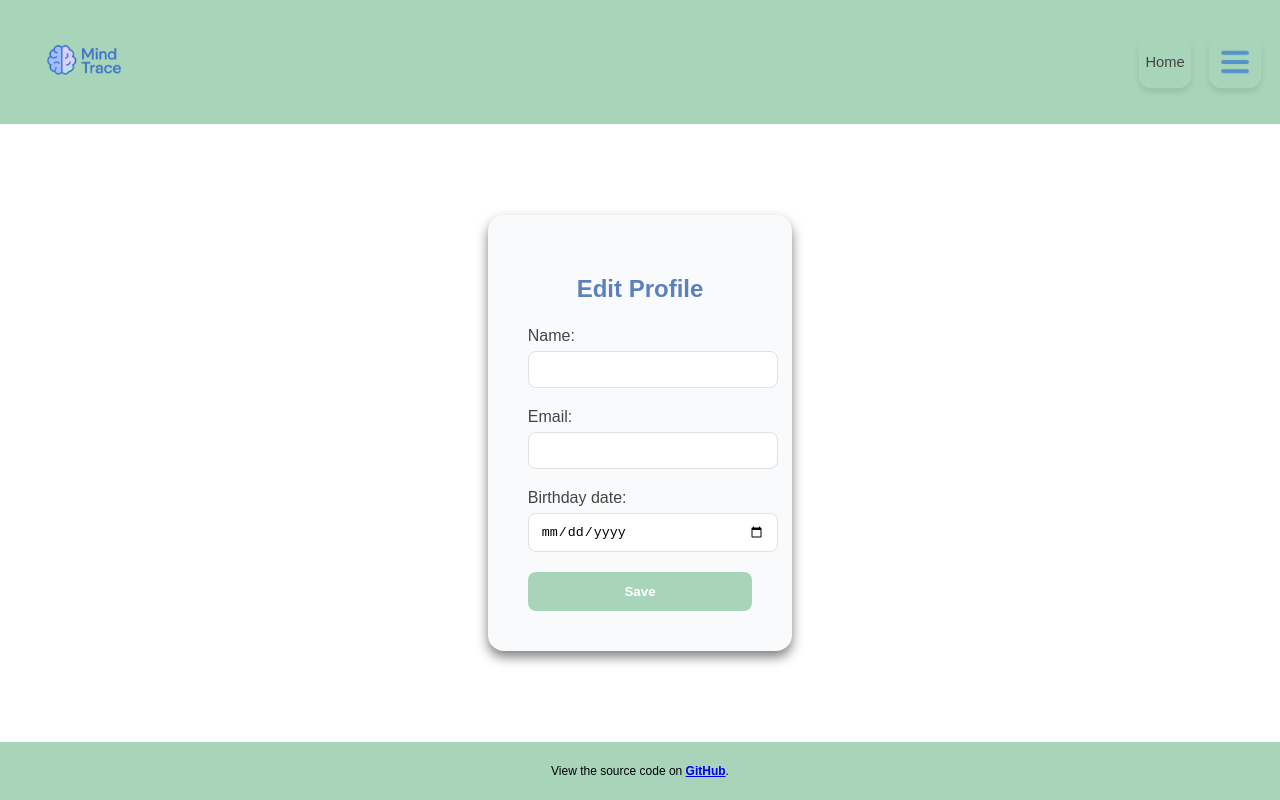
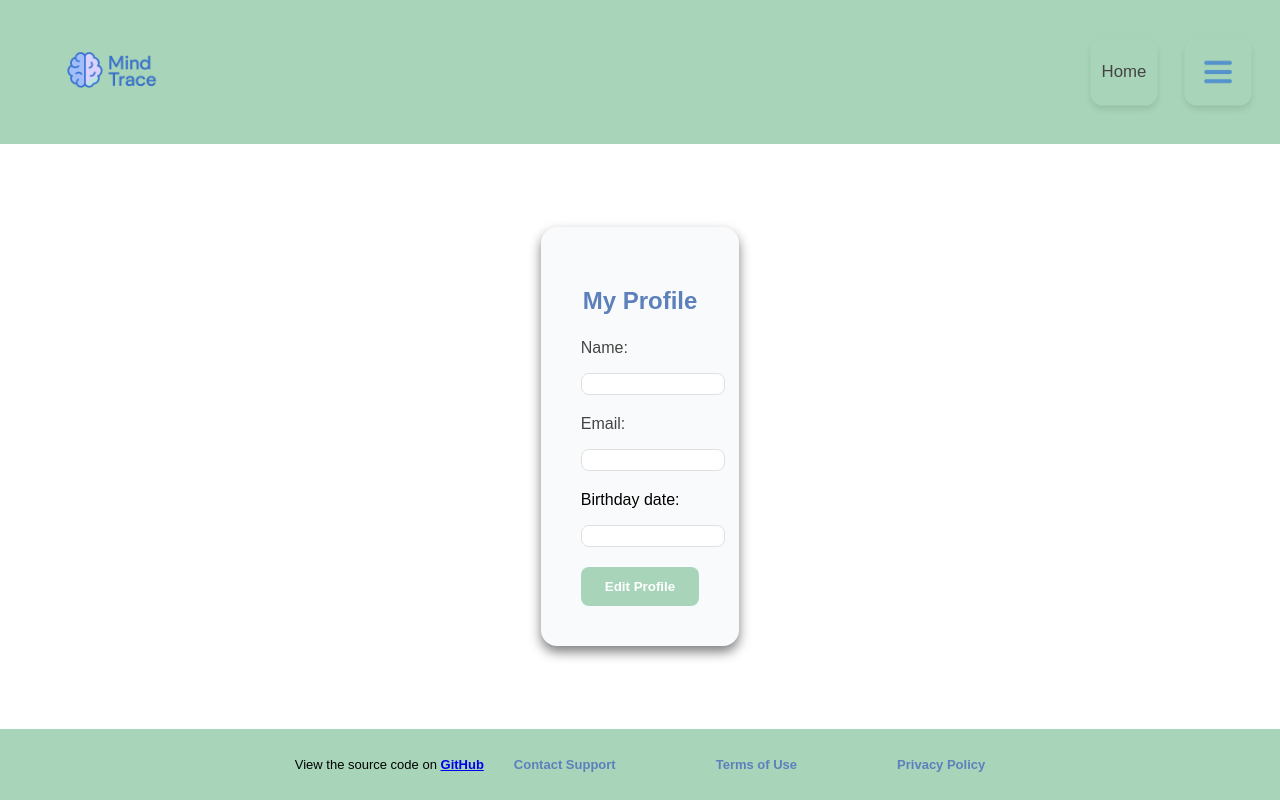
Before and after one commit to JoiceCnt/Mind-Trace, a React (Vite) app: page /edit-profile in a window 1280 px wide. Built offline with nearby package versions, Linux system fonts and the light colour scheme; no server answers.

Commit message:
edit profiel

```diff
--- a/src/Components/Footer.jsx
+++ b/src/Components/Footer.jsx
@@ -25,11 +25,25 @@ function Footer() {
               href="https://github.com/JoiceCnt/Mind-Trace"
               target="_blank"
               rel="noopener noreferrer"
+              className="footer-link"
             >
               <strong>GitHub</strong>
             </a>
-        .
         </p>
+
+        <nav className="footer-nav">
+          <a href="/contact-support" className="footer-link">
+            Contact Support
+          </a>
+
+          <a href="/terms-of-use" className="footer-link">
+            Terms of Use
+          </a>
+
+          <a href="/privacy-policy" className="footer-link">
+            Privacy Policy
+          </a>
+        </nav>
     </footer>
   );
 }
--- a/src/Pages/EditProfile.jsx
+++ b/src/Pages/EditProfile.jsx
@@ -4,12 +4,16 @@ import "../Styles/EditProfile.css";
 
 function EditProfile() {
   const [profile, setProfile] = useState({ name: "", email: "", birthday: "" });
+  const [originalProfile, setOriginalProfile] = useState(null);
+  const [isEditing, setIsEditing] = useState(false);
 
   useEffect(() => {
-    // Simulamos una carga de datos del perfil actual
-    const patientsId = localStorage.getItem("user"); // o donde guardes tu info
+  const patientsId = localStorage.getItem("patient");
   axios.get(`http://localhost:5005/patients/${patientsId}`)
-      .then((res) => setProfile(res.data))
+    .then((res) => {
+      setProfile(res.data);
+      setOriginalProfile(res.data);
+    })
     .catch((err) => console.error("Error loading profile", err));
 }, []);
 
@@ -19,15 +23,26 @@ function EditProfile() {
 
   const handleSave = () => {
     axios.put(`http://localhost:5005/patients/${profile.id}`, profile)
-      .then(() => alert("Profile updated!"))
+      .then(() => {
+        alert("Profile updated!");
+        setIsEditing(false);
+        setOriginalProfile(profile);
+      })
       .catch((err) => console.error("Update failed", err));
   };
 
+  const handleCancel = () => {
+    setProfile(originalProfile);
+    setIsEditing(false);
+  };
+
+
   return (
     <div className="edit-profile-container">
-      <h2 className="edit-profile-title">Edit Profile</h2>
+      <h2 className="edit-profile-title">My Profile</h2>
 
         <label className="edit-label">Name:</label>
+        {isEditing ? (
           <input
           type="text"
           name="name"
@@ -35,7 +50,12 @@ function EditProfile() {
           onChange={handleChange}
           className="edit-input"
           />
+          ) : (
+            <p className="edit-input">{profile.name}</p>
+          )}
+
         <label className="edit-label">Email:</label>
+        {isEditing ? (
         <input
           type="email"
           name="email"
@@ -43,7 +63,12 @@ function EditProfile() {
           onChange={handleChange}
           className="edit-input"
         />
-      <label className="edit-label">Birthday date:</label>
+        ) : (
+           <p className="edit-input">{profile.email}</p>
+          )}
+
+        <label>Birthday date:</label>
+        {isEditing ? (
           <input
             type="date"
             name="birthday"
@@ -51,11 +76,21 @@ function EditProfile() {
             onChange={handleChange}
             className="edit-input"
           />
-      <button onClick={handleSave} className="edit-save-button">
-        Save
-      </button>
+          ) : (
+            <p className="edit-input">{profile.birthday}</p>
+        )}
+
+      {isEditing ? (
+        <>
+          <button onClick={handleSave} className="edit-save-button">Save</button>
+          <button onClick={handleCancel} className="edit-cancel-button">Cancel</button>
+        </>
+      ) : (
+        <button onClick={() => setIsEditing(true)} className="edit-save-button">Edit Profile</button>
+      )}
     </div>
   );
 }
 
+
 export default EditProfile;
--- a/src/Pages/EmotionSelectorPage.jsx
+++ b/src/Pages/EmotionSelectorPage.jsx
@@ -31,7 +31,13 @@ const EmotionSelectorPage = () => {
 
   return (
     <div className="emotion-selector-page">
-      <h2>How are you feeling today?</h2>
+      <p className="intro-text">
+      Welcome to the app where your feelings matter, every single day.
+      </p>
+
+      <div className="question-box">
+        <h2>How are you feeling today?</h2>
+      </div>
 
       <div className="emoji-grid">
         {emotions.map((emotion) => (
--- a/src/Styles/App.css
+++ b/src/Styles/App.css
@@ -22,28 +22,28 @@ body {
 
 /* ===NAVBAR=== */
 .navbar {
-  padding: 10px 20px;
+  padding: 10px 30px;
   display: flex;
   align-items: center;
   justify-content: space-between;
 }
 .logo {
-  height: 100px;
-  margin-left: 1rem;
+  height: 120px;
+  margin-left: 1.5rem;
 }
 .navbar-actions {
   display: flex;
   align-items: center;
-  gap: 20px;
+  gap: 30px;
 }
 .home-button {
-  font-size: 14px;
+  font-size: 16px;
   color: rgb(68, 67, 67);
   background-color: transparent;
   border: none;
   border-radius: 12px;
-  width: 50px;
-  height: 50px;
+  width: 64px;
+  height: 64px;
   cursor: pointer;
   box-shadow: 0 4px 6px rgba(0, 0, 0, 0.1); /* sombra suave */
   transition: all 0.2s ease;
@@ -56,8 +56,8 @@ body {
   display: flex;
   align-items: center;
   justify-content: center;
-  width: 50px;
-  height: 50px;
+  width: 64px;
+  height: 64px;
   cursor: pointer;
   border: none;
   border-radius: 12px;
@@ -74,47 +74,86 @@ body {
 }
 .dropdown-menu {
   position: absolute;
-  top: 60px;
+  top: 90px;
   right: 1rem;
-  background-color: #A8D5BA;
-  border-radius: 8px;
+  background-color: #F9FAFB;
+  border-radius: 12px;
   box-shadow: 0 2px 8px rgba(0, 0, 0, 0.2);
   padding: 1rem;
-  width: 200px;
+  width: 220px;
   z-index: 100;
+  transition: opacity 0.2s ease, transform 0.2s ease;
+  border: 1px solid #E0E0E0;
 }
 .dropdown-title {
-  font-weight: bold;
-  margin-bottom: 0.5rem;
+  font-weight: 600;
+  margin-bottom: 0.75rem;
   display: block;
   text-align: right;
-  font-size: 14px;
+  font-size: 15px;
+  color: #5C80BC;
 }
 .dropdown-list {
   list-style: none;
   padding: 0;
   margin: 0;
-  text-align: center;
 }
 .dropdown-list li {
-  padding: 0.5rem;
+  padding: 0.6rem 0.8rem;
   cursor: pointer;
-  border-radius: 5px;
+  border-radius: 8px;
   font-size: 14px;
+  color: #333;
+  transition: background-color 0.2s ease, color 0.2s ease;
 }
 .dropdown-list li:hover {
-  background-color: #f0f0f0;
+  background-color: #A1B8E1;
+  color: #fff
 }
 
 
 /* ===FOOTER=== */
 .footer {
-  background-color: #e0e0e0;
-  padding: 10px 20px;
-  font-size: 12px;
+  width: 100%;
+  padding: 15px 20px;
+  font-size: 13px;
   display: flex;
   justify-content: center;
+  align-items: center;
+  gap: 30px; /* separa el párrafo y el nav */
+  box-sizing: border-box;
+  flex-wrap: nowrap; /* evita que bajen a otra línea */
 }
+
+.footer-text {
+  margin: 0;
+  white-space: nowrap; /* que no haga wrap en móvil */
+}
+
+.footer-text a.footer-link {
+  margin-left: 6px; /* espacio entre texto y GitHub */
+  font-weight: 600;
+  color: #5C80BC;
+  text-decoration: none;
+  transition: color 0.3s ease;
+}
+
+.footer-text a.footer-link:hover {
+  color: #3B5A8A;
+  text-decoration: underline;
+}
+.footer-nav a.footer-link {
+  margin-left: 100px; /* aumentar espacio entre links */
+  font-weight: 600;
+  color: #5C80BC;
+  text-decoration: none;
+  transition: color 0.3s ease;
+}
+
+.footer-nav a.footer-link:first-child {
+  margin-left: 0; /* sin margen en el primer link para que no se desplace hacia la derecha */
+}
+
 /*=== PROMPT TEXT ===*/
 .prompt {
   margin-top: 20px;
--- a/src/Styles/EditProfile.css
+++ b/src/Styles/EditProfile.css
@@ -1,6 +1,6 @@
 .edit-profile-container {
     max-width: 500px;
-    margin: 60px auto;
+    margin: 60 px auto;
     background-color: #F9FAFB;
     padding: 40px;
     border-radius: 16px;
@@ -47,3 +47,20 @@
   background-color: #92c4a4;
   transform: scale(1.02);
 }
+.edit-cancel-button {
+  background-color: #e57373;
+  color: #fff;
+  padding: 12px 24px;
+  border: none;
+  border-radius: 8px;
+  font-weight: bold;
+  cursor: pointer;
+  transition: background-color 0.2s, transform 0.1s;
+  width: 100%;
+  margin-top: 10px;
+}
+
+.edit-cancel-button:hover {
+  background-color: #d32f2f;
+  transform: scale(1.02);
+}
--- a/src/Styles/EmotionSelectorPage.css
+++ b/src/Styles/EmotionSelectorPage.css
@@ -1,13 +1,36 @@
 /* Container da página */
 .emotion-selector-page {
-  max-width: 1000px;
-  margin: 40px auto 20px auto;
-  padding: 20px;
+  background-color: #F9FAFB;
+  width: 90%;
+  max-width: 900px;
+  margin: 0 auto;
+  display: flex;
+  flex-direction: column;
+  padding: 40px 0;
+  align-items: center;
+}
+.intro-text {
+  font-size: 1.2rem;
+  color: #5C80BC; /* Azul Serenity */
+  font-weight: 500;
+  margin-bottom: 2.5rem;
   text-align: center;
+  max-width: 600px;
+  margin-left: auto;
+  margin-right: auto;
 }
-.emotion-title {
-  font-size: 24px;
-  margin-bottom: 30px;
+.question-box {
+  background-color: #E0E0E0;
+  padding: 15px 25px;
+  border-radius: 16px;
+  box-shadow: 0 4px 10px rgba(0, 0, 0, 0.1);
+  margin-bottom: 2.5rem;
+  text-align: center;
+  max-width: 900px;
+  width: 80%;
+  font-size: 1.2rem;
+  font-weight: 600;
+  color: #333;
 }
 /*=== EMOJI GRID=== */
 .emoji-grid {
@@ -34,8 +57,8 @@
 }
 .emoji-card:hover,
 .emoji-card.selected {
-  border: 2px solid #a8d5ba;
-  background-color: #e0f2f0;
+  border: 2px solid #c9d9ee;
+  background-color: #e6f0fc;
   transform: scale(1.05);
 }
 /* === EMOJI IMAGE=== */
```
Lines whose indentation alone changed are shown as unchanged.
